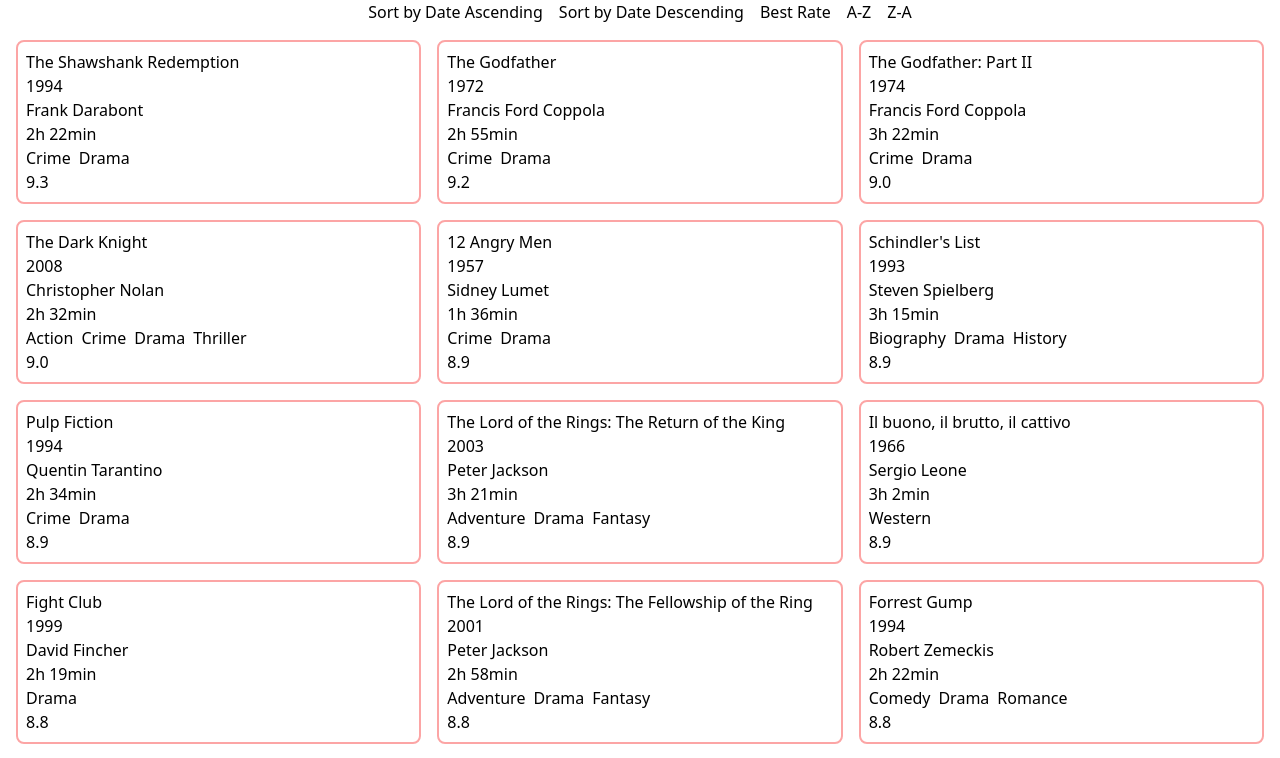
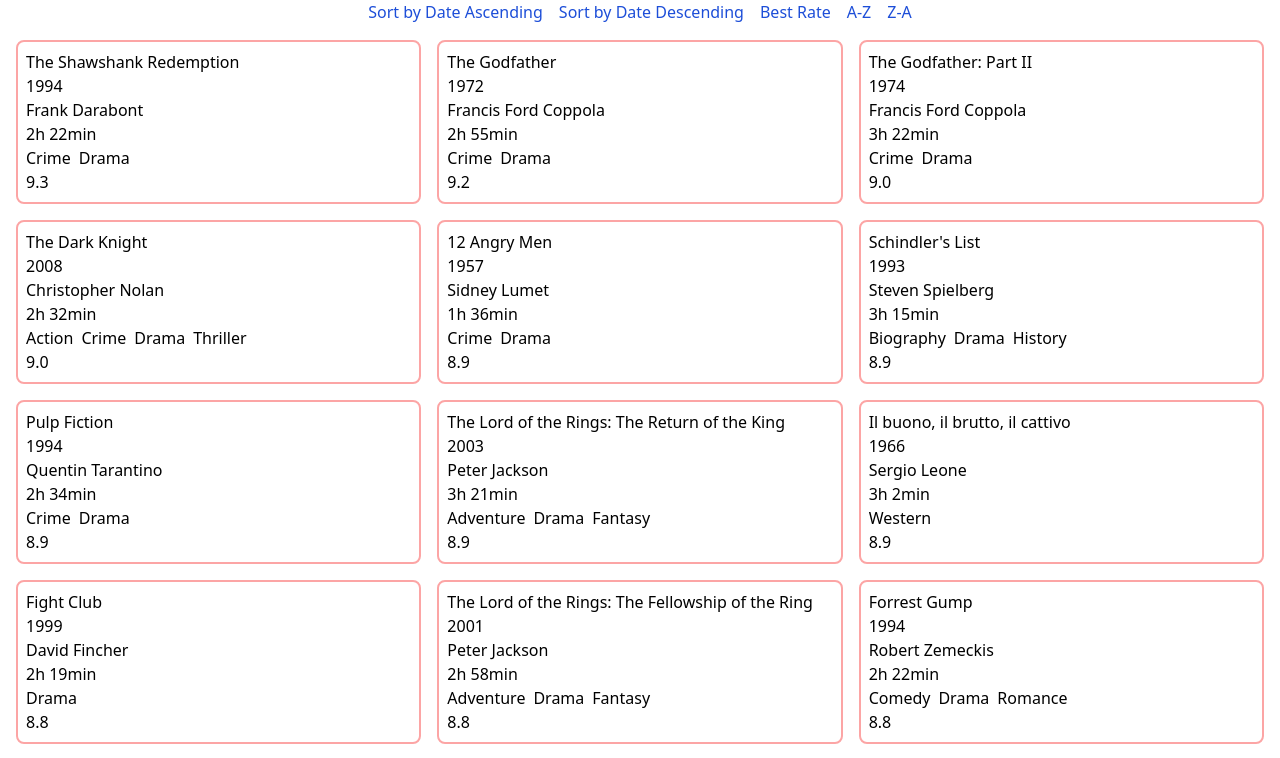
Before and after one commit to thomaserdmenger/Movie-Data-React, a React (Vite) app: page / in a window 1280 px wide. Shown: the top 758 px of the page. Built offline with nearby package versions, Linux system fonts and the light colour scheme.

Commit message:
Add Button Component instead of Buttons in Home Page

```diff
--- /dev/null
+++ b/src/components/Button.jsx
@@ -0,0 +1,7 @@
+export const Button = ({ text, onClick }) => {
+  return (
+    <button className='cursor-pointer text-blue-700' onClick={onClick}>
+      {text}
+    </button>
+  )
+}
--- a/src/pages/Home.jsx
+++ b/src/pages/Home.jsx
@@ -6,6 +6,7 @@ import { sortZA } from "../assets/functions/sortZA"
 import { bestRate } from "../assets/functions/bestRate"
 import { dateAscending } from "../assets/functions/dateAscending"
 import { dateDescending } from "../assets/functions/dateDescending"
+import { Button } from "../components/Button"
 
 export const Home = () => {
   const [data, setData] = useState(movies)
@@ -13,31 +14,17 @@ export const Home = () => {
   return (
     <>
       <header className='flex gap-4 justify-center'>
-        <button
+        <Button
+          text='Sort by Date Ascending'
           onClick={() => dateAscending(data, setData)}
-          className='cursor-pointer'>
-          Sort by Date Ascending
-        </button>
-        <button
+        />
+        <Button
+          text='Sort by Date Descending'
           onClick={() => dateDescending(data, setData)}
-          className='cursor-pointer'>
-          Sort by Date Descending
-        </button>
-        <button
-          onClick={() => bestRate(data, setData)}
-          className='cursor-pointer'>
-          Best Rate
-        </button>
-        <button
-          onClick={() => sortAZ(data, setData)}
-          className='cursor-pointer'>
-          A-Z
-        </button>
-        <button
-          onClick={() => sortZA(data, setData)}
-          className='cursor-pointer'>
-          Z-A
-        </button>
+        />
+        <Button text='Best Rate' onClick={() => bestRate(data, setData)} />
+        <Button text='A-Z' onClick={() => sortAZ(data, setData)} />
+        <Button text='Z-A' onClick={() => sortZA(data, setData)} />
       </header>
       <main>
         <RenderMovies data={data} />
```
